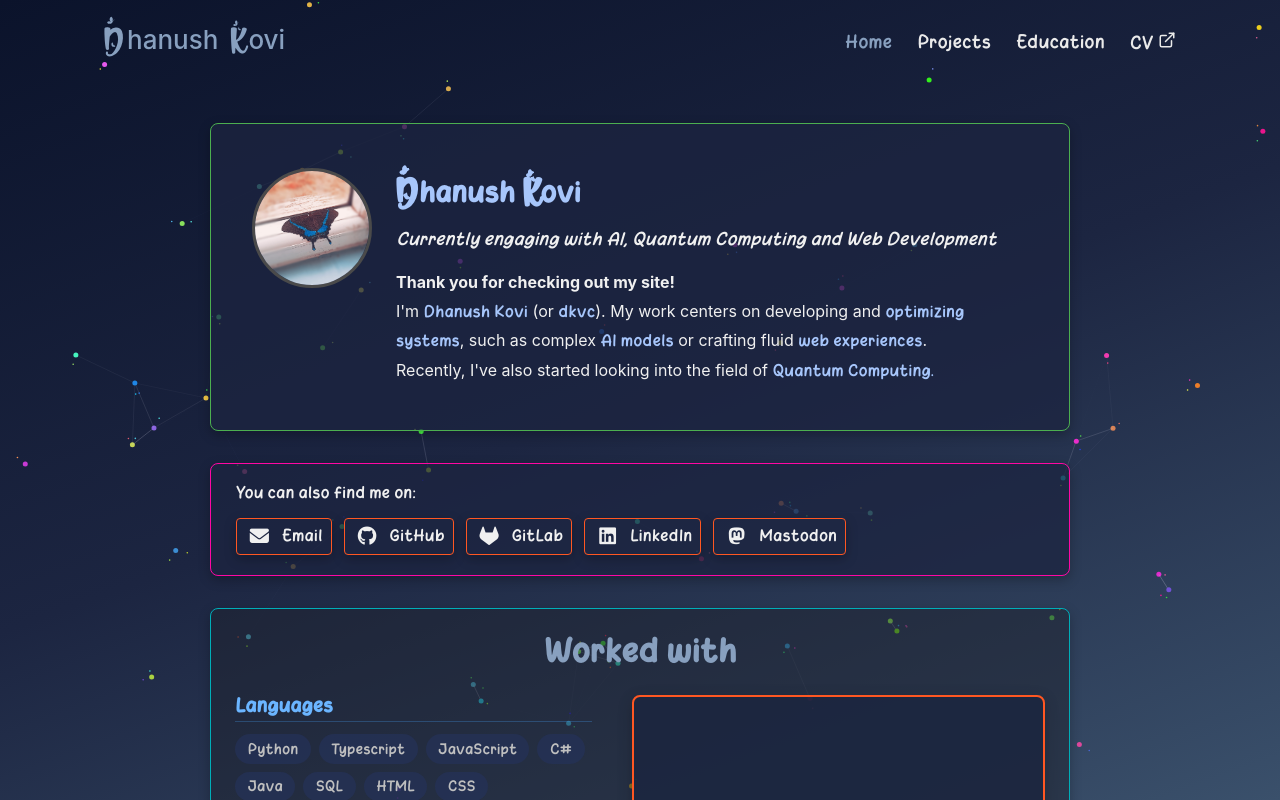
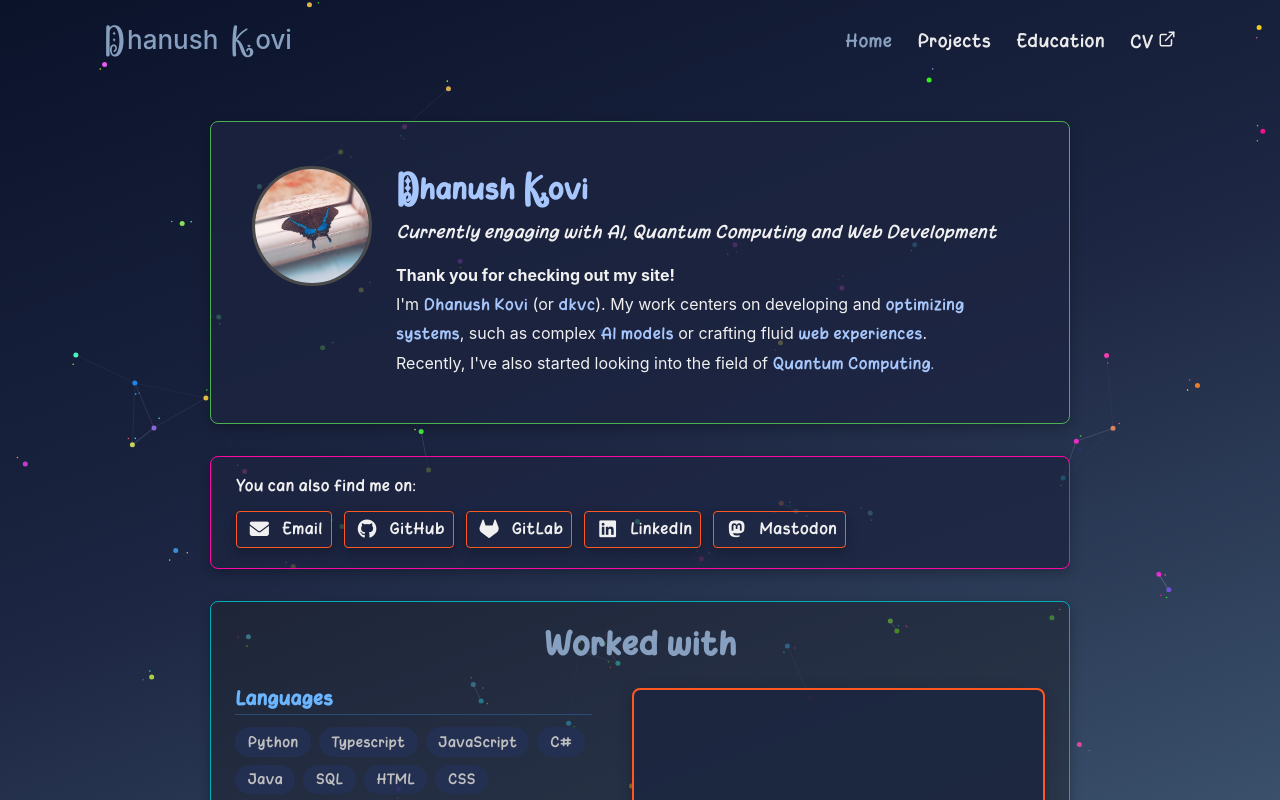
Before and after one commit to dkvc/dkvc, a Vue app: page / in a window 1280 px wide. Built offline with nearby package versions, Linux system fonts and the light colour scheme.

Commit message:
[fix] replace FreshSpring font due to licensing
Replaced with Brittany Charming, which is licensed for commercial use.

```diff
--- a/src/assets/base.css
+++ b/src/assets/base.css
@@ -13,9 +13,9 @@
   font-style: normal;
   font-weight: normal;
   src:
-    local('Fresh Spring'),
-    url('./fonts/fresh_spring/FreshSpring.otf') format('opentype');
-  font-family: 'Fresh Spring';
+    local('Brittany Charming'),
+    url('./fonts/brittany_charming/BrittanyCharming.otf') format('opentype');
+  font-family: 'Brittany Charming';
 }
 
 /* CSS Variables */
--- a/src/components/contact/AboutCardItem.vue
+++ b/src/components/contact/AboutCardItem.vue
@@ -79,7 +79,7 @@ const props = defineProps<{
 .last-name::first-letter {
   vertical-align: -0.1em;
   font-size: 1.5em;
-  font-family: 'Fresh Spring', cursive;
+  font-family: 'Brittany Charming', cursive;
 }
 
 .title {
--- a/src/components/layout/SiteHeader.vue
+++ b/src/components/layout/SiteHeader.vue
@@ -115,7 +115,7 @@ function closeNav() {
   margin-right: 0.125rem;
   font-size: 1.5em;
   line-height: 0.8;
-  font-family: 'Fresh Spring', cursive;
+  font-family: 'Brittany Charming', cursive;
 }
 
 /* Nav Menu (Large) */
```
Also changed, not shown: src/assets/fonts/brittany_charming/BrittanyCharming.otf (added), src/assets/fonts/fresh_spring/FreshSpring.otf (deleted).
